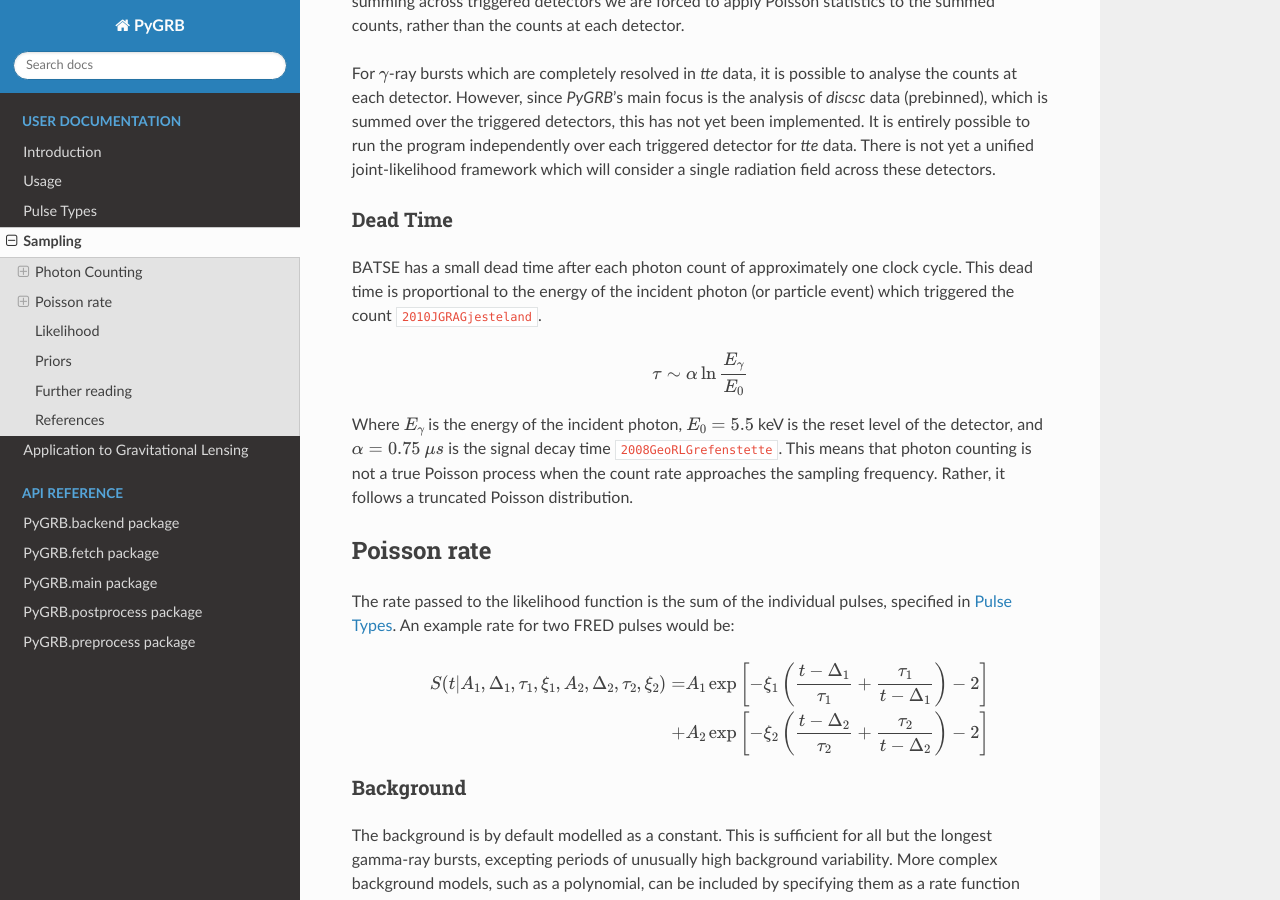
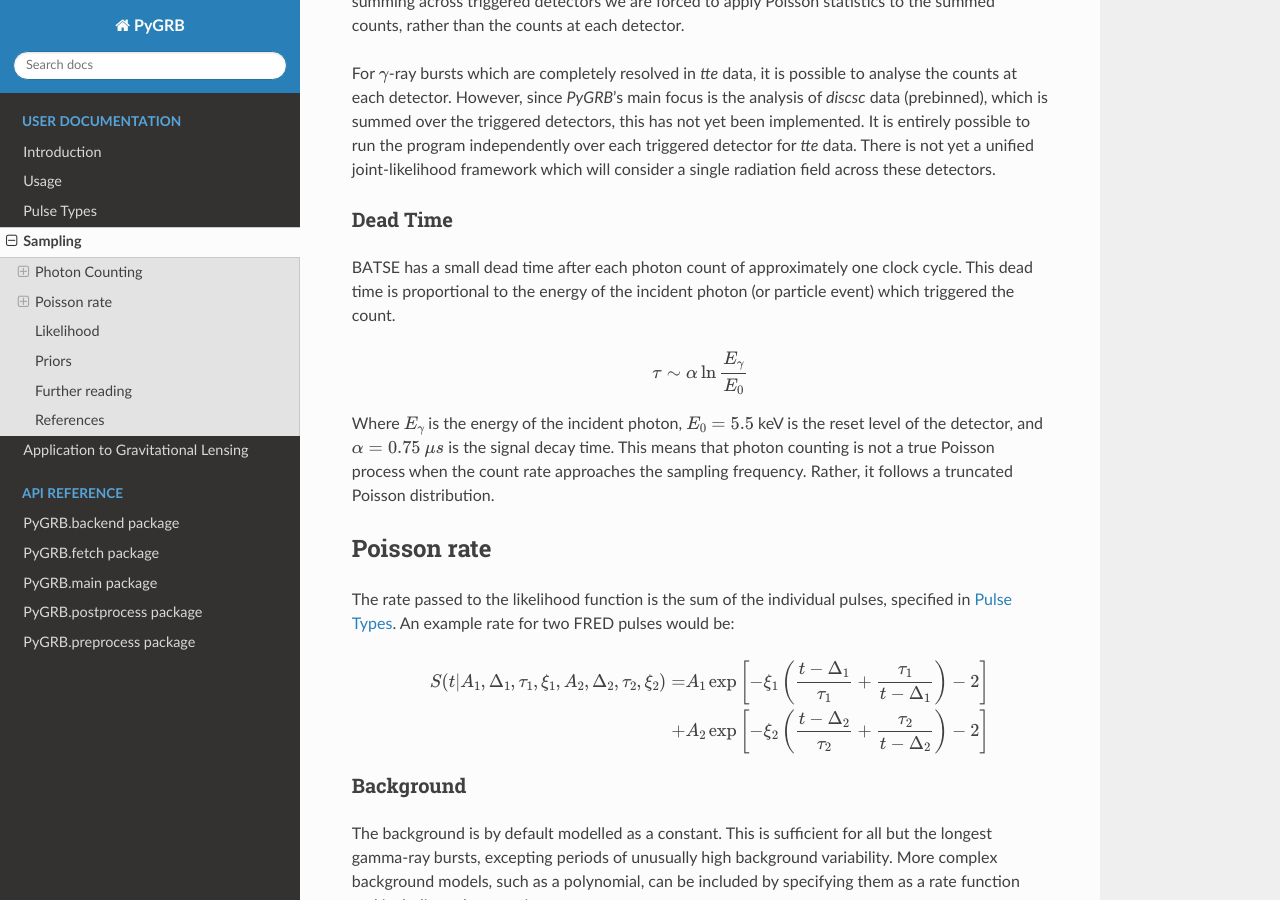
Before and after one commit to JamesPaynter/PyGRB, a Sphinx documentation site: the page built from docs/source/user/sampling.rst, in a window 1280 px wide and 900 px high, scrolled down 2330 px. Built offline with Sphinx 7.4.7 and the Read the Docs theme 2.0.0, drawn with Linux system fonts in a browser that asks for light colours; cross-references to code outside the pages are shown as plain code.

Commit message:
finished sampling docs

```diff
--- a/docs/source/user/sampling.rst
+++ b/docs/source/user/sampling.rst
@@ -97,12 +97,15 @@
 ^^^^^^^^^
 
 BATSE has a small dead time after each photon count of approximately one clock cycle.
-This dead time is proportional to the energy of the incident photon (or particle event) which triggered the count :cite:`2010JGRAGjesteland`.
+This dead time is proportional to the energy of the incident photon (or particle event) which triggered the count.
+
+.. :cite:`2010JGRAGjesteland`.
+.. :cite:`2008GeoRLGrefenstette`
 
 .. math::
   \tau \sim \alpha \ln \frac{E_{\gamma}}{E_0}
 
-Where :math:`E_{\gamma}` is the energy of the incident photon, :math:`E_0= 5.5` keV is the reset level of the detector, and :math:`{\alpha}=0.75` :math:`{\mu s}` is the signal decay time :cite:`2008GeoRLGrefenstette`.
+Where :math:`E_{\gamma}` is the energy of the incident photon, :math:`E_0= 5.5` keV is the reset level of the detector, and :math:`{\alpha}=0.75` :math:`{\mu s}` is the signal decay time.
 This means that photon counting is not a true Poisson process when the count rate approaches the sampling frequency.
 Rather, it follows a truncated Poisson distribution.
 
```
Also changed, not shown: other parts of docs/source/user/sampling.rst (+2 -2 lines).
